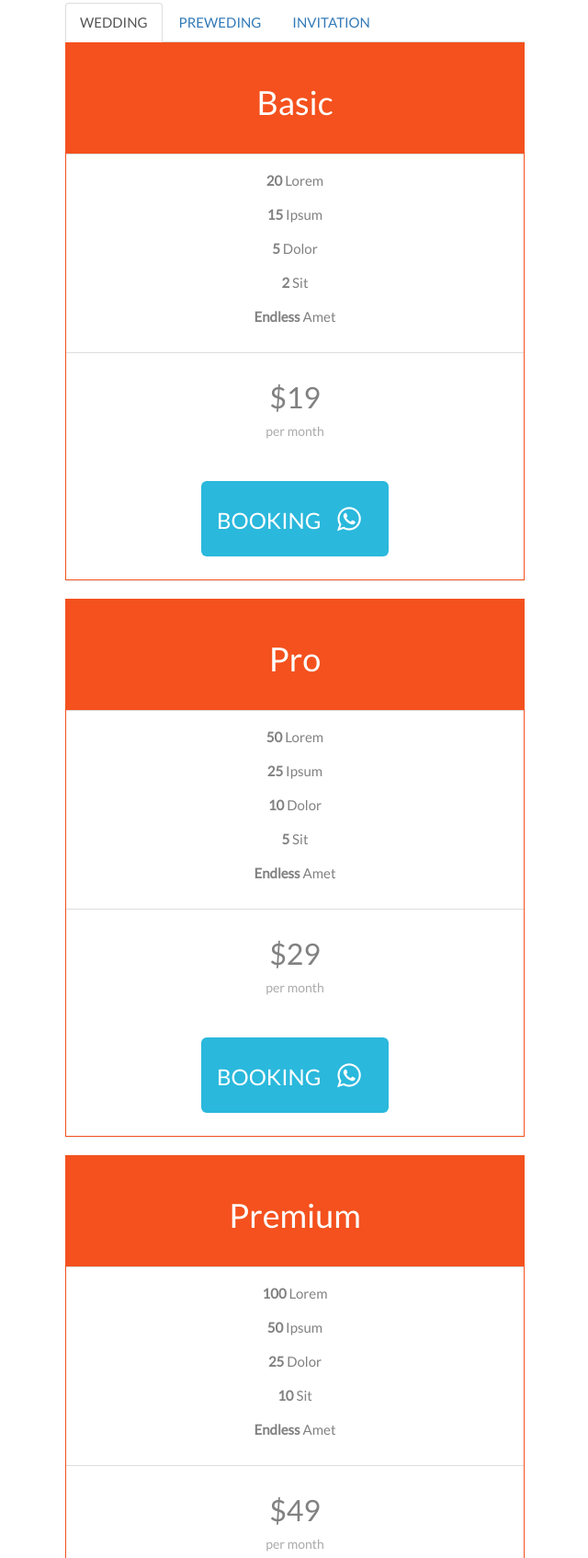
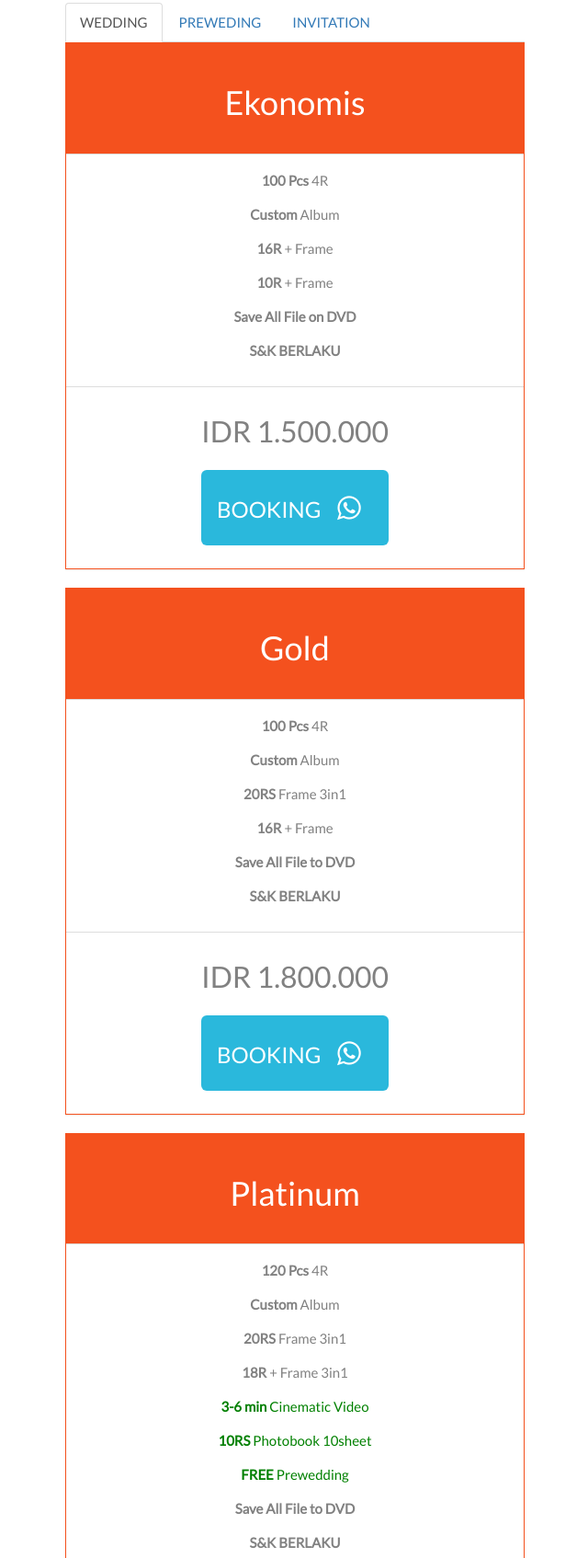
Before and after one commit to rnphotowork/website, a plain HTML site: page index.html in a window 1280 px wide. Shown: the part 1079-2773 px from the top of the page at 92% size, without its empty margins (319-959 px from the left). Drawn offline with nearby package versions, Linux system fonts and the light colour scheme.

Commit message:
Update index.html

```diff
--- a/index.html
+++ b/index.html
@@ -97,18 +97,18 @@
         <div class="col-sm-12 col-xs-12">
           <div class="panel panel-default text-center">
             <div class="panel-heading">
-              <h1>Basic</h1>
+              <h1>Ekonomis</h1>
             </div>
             <div class="panel-body">
-              <p><strong>20</strong> Lorem</p>
-              <p><strong>15</strong> Ipsum</p>
-              <p><strong>5</strong> Dolor</p>
-              <p><strong>2</strong> Sit</p>
-              <p><strong>Endless</strong> Amet</p>
+              <p><strong>100 Pcs</strong> 4R</p>
+              <p><strong>Custom</strong> Album</p>
+              <p><strong>16R</strong> + Frame</p>
+              <p><strong>10R</strong> + Frame</p>
+              <p><strong>Save All File on DVD</strong></p>
+              <p><strong>S&K BERLAKU</strong></p>
             </div>
             <div class="panel-footer">
-              <h3>$19</h3>
-              <h4>per month</h4>
+              <h3>IDR 1.500.000</h3>
               <a href="https://wa.link/nrrnh9" target="_blank">
                 <button class="btn btn-lg" style="font-size:24px">BOOKING <i class="fa fa-whatsapp"></i></button>
               </a>
@@ -118,18 +118,18 @@
         <div class="col-sm-12 col-xs-12">
           <div class="panel panel-default text-center">
             <div class="panel-heading">
-              <h1>Pro</h1>
+              <h1>Gold</h1>
             </div>
             <div class="panel-body">
-              <p><strong>50</strong> Lorem</p>
-              <p><strong>25</strong> Ipsum</p>
-              <p><strong>10</strong> Dolor</p>
-              <p><strong>5</strong> Sit</p>
-              <p><strong>Endless</strong> Amet</p>
+              <p><strong>100 Pcs</strong> 4R</p>
+              <p><strong>Custom</strong> Album</p>
+              <p><strong>20RS</strong> Frame 3in1</p>
+              <p><strong>16R</strong> + Frame</p>
+              <p><strong>Save All File to DVD</strong></p>
+              <p><strong>S&K BERLAKU</strong></p>
             </div>
             <div class="panel-footer">
-              <h3>$29</h3>
-              <h4>per month</h4>
+              <h3>IDR 1.800.000</h3>
               <a href="https://wa.link/w4bik7" target="_blank">
                 <button class="btn btn-lg" style="font-size:24px">BOOKING <i class="fa fa-whatsapp"></i></button>
               </a>
@@ -139,14 +139,18 @@
         <div class="col-sm-12 col-xs-12">
           <div class="panel panel-default text-center">
             <div class="panel-heading">
-              <h1>Premium</h1>
+              <h1>Platinum</h1>
             </div>
             <div class="panel-body">
-              <p><strong>100</strong> Lorem</p>
-              <p><strong>50</strong> Ipsum</p>
-              <p><strong>25</strong> Dolor</p>
-              <p><strong>10</strong> Sit</p>
-              <p><strong>Endless</strong> Amet</p>
+              <p><strong>120 Pcs</strong> 4R</p>
+              <p><strong>Custom</strong> Album</p>
+              <p><strong>20RS</strong> Frame 3in1</p>
+              <p><strong>18R</strong> + Frame 3in1</p>
+              <p style="color:green;"><strong>3-6 min</strong> Cinematic Video</p>
+              <p  style="color:green;"><strong>10RS</strong> Photobook 10sheet</p>
+              <p  style="color:green;"><strong>FREE</strong> Prewedding</p>
+              <p><strong>Save All File to DVD</strong></p>
+              <p><strong>S&K BERLAKU</strong></p>
             </div>
             <div class="panel-footer">
               <h3>$49</h3>
```
